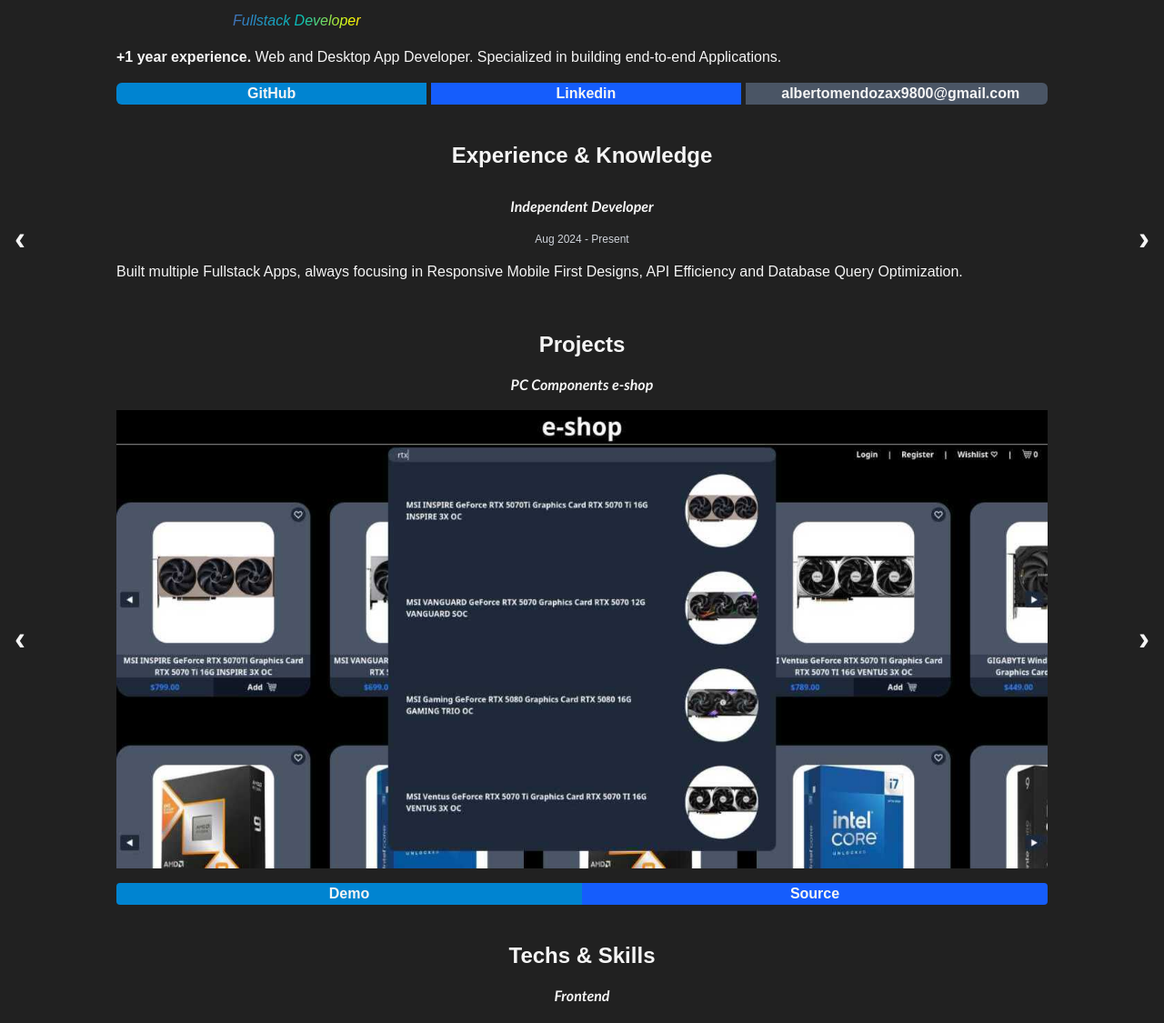
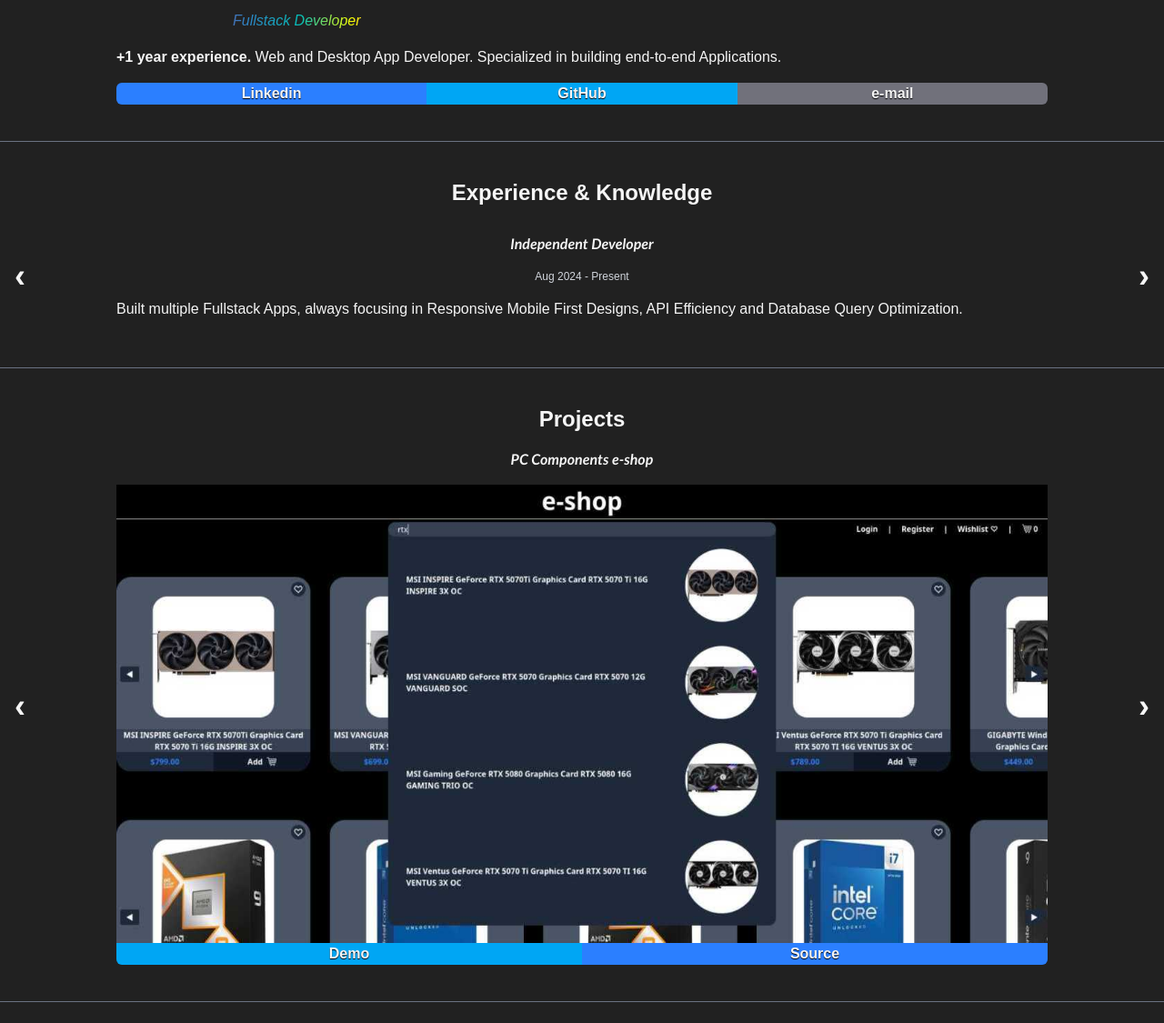
Before and after one commit to JesusMG24/personal-portfolio, an Astro site: page / in a window 1280 px wide. Shown: the part 85-1210 px from the top of the page at 91% size. Built offline with nearby package versions, Linux system fonts and the light colour scheme; Astro itself is replaced by a stand-in of ours.

Commit message:
portfolio

```diff
--- a/src/pages/index.astro
+++ b/src/pages/index.astro
@@ -13,7 +13,7 @@
 		<title>Jesus's Portfolio</title>
 	</head>
 	<body>
-		<section class="w-[80vw] flex flex-col gap-[2vh] items-center">
+		<header class="header-element-first">
 			<h1 class="flex flex-col items-start w-[60vw]">
 				<strong class="text-2xl">Hello! I'm Jesus</strong><br /><span
 					class="rainbow-text">Fullstack Developer</span
@@ -23,25 +23,12 @@
 				<strong>+1 year experience.</strong> Web and Desktop App Developer.
 				Specialized in building end-to-end Applications.
 			</p>
-			<nav
-				class="text-start w-[80vw] text-nowrap overflow-hidden rounded-md font-bold"
-			>
-				<a href="https://github.com/JesusMG24" target="_blank"
-					><button class="w-1/3 bg-sky-600 h-[3vh]">GitHub</button></a
-				>
-				<a
-					href="https://www.linkedin.com/in/jesus-mendoza-736a74282/"
-					target="_blank"
-					><button class="w-1/3 bg-blue-600 h-[3vh]">Linkedin</button
-					></a
-				>
-				<a href="mailto:albertomendozax9800@gmail.com"
-					><button class="w-1/3 bg-gray-600 h-[3vh]"
-						>albertomendozax9800@gmail.com</button
-					></a
-				>
+			<nav class="flex w-full px-[10vw] font-bold text-shadow-xs text-shadow-black">
+				<a class="flex justify-center w-1/3 bg-blue-500 rounded-l-md hover:bg-pink-500" href="https://www.linkedin.com/in/jesus-mendoza-736a74282/">Linkedin</a>
+				<a class="flex justify-center w-1/3 bg-sky-500 hover:bg-pink-500" href="https://github.com/JesusMG24">GitHub</a>
+				<a class="flex justify-center w-1/3 bg-zinc-500 rounded-r-md hover:bg-pink-500" href="mailto:albertomendozax9800@gmail.com">e-mail</a>
 			</nav>
-		</section>
+		</header>
 		<section class="section-element-first">
 			<h2 class="h2-element-first">
 				<strong>Experience & Knowledge</strong>
@@ -136,24 +123,8 @@
 						/>
 					</SimpleSlider>
 					<p class="p-element-third">
-						<button
-							class="bg-sky-600 w-[40vw] hover:bg-pink-700 rounded-l-sm"
-						>
-							<a
-								class="w-full flex justify-center"
-								href="https://effervescent-centaur-74136d.netlify.app/"
-								target="_blank">Demo</a
-							>
-						</button>
-						<button
-							class="bg-blue-600 w-[40vw] hover:bg-pink-700 rounded-r-sm"
-						>
-							<a
-								class="w-full flex justify-center"
-								href="https://github.com/JesusMG24/e-shop-exp"
-								target="_blank">Source</a
-							>
-						</button>
+						<a class="w-1/2 bg-sky-500 hover:bg-pink-500 rounded-bl-md" href="https://effervescent-centaur-74136d.netlify.app/" target="_blank">Demo</a>
+						<a class="w-1/2 bg-blue-500 hover:bg-pink-500 rounded-br-md" href="https://github.com/JesusMG24/e-shop-exp" target="_blank">Source</a>
 					</p>
 				</article>
 				<article class="article-element-first">
@@ -176,47 +147,20 @@
 						/>
 					</SimpleSlider>
 					<p class="p-element-third">
-						<button
-							class="bg-sky-600 w-[40vw] hover:bg-pink-700 rounded-l-sm"
-						>
-							<a
-								class="w-full flex justify-center"
-								href="https://famous-croquembouche-3d209d.netlify.app/"
-								target="_blank">Demo</a
-							>
-						</button>
-						<button
-							class="bg-blue-600 w-[40vw] hover:bg-pink-700 rounded-r-sm"
-						>
-							<a
-								class="w-full flex justify-center"
-								href="https://github.com/JesusMG24/achievement-tracker-exp"
-								target="_blank">Source</a
-							>
-						</button>
+						<a class="w-1/2 bg-sky-500 hover:bg-pink-500 rounded-bl-md" href="https://famous-croquembouche-3d209d.netlify.app/" target="_blank">Demo</a>
+						<a class="w-1/2 bg-blue-500 hover:bg-pink-500 rounded-br-md" href="https://github.com/JesusMG24/achievement-tracker-exp" target="_blank">Source</a>
 					</p>
 				</article>
 				<article class="article-element-first">
 					<h3 class="h3-element-second">Social Media Prototype</h3>
+					<SimpleSlider>
+						<img src="/images/Screenshot_20251010_194642.webp" class="object-cover px-[10vw] h-[18vh]">
+						<img src="/images/Screenshot_20251010_194731.webp" class="object-cover px-[10vw] h-[18vh]">
+						<img src="/images/Screenshot_20251010_194819.webp" class="object-cover px-[10vw] h-[18vh]">
+					</SimpleSlider>
 					<p class="p-element-third">
-						<button
-							class="bg-sky-600 w-[40vw] hover:bg-pink-700 rounded-l-sm"
-						>
-							<a
-								class="w-full flex justify-center"
-								href=""
-								target="_blank">Demo</a
-							>
-						</button>
-						<button
-							class="bg-blue-600 w-[40vw] hover:bg-pink-700 rounded-r-sm"
-						>
-							<a
-								class="w-full flex justify-center"
-								href="https://github.com/JesusMG24/social-media-exp"
-								target="_blank">Source</a
-							>
-						</button>
+						<a class="w-1/2 bg-sky-500 hover:bg-pink-500 rounded-bl-md" href="https://chipper-haupia-b9fc77.netlify.app/" target="_blank">Demo</a>
+						<a class="w-1/2 bg-blue-500 hover:bg-pink-500 rounded-br-md" href="https://github.com/JesusMG24/social-media-exp" target="_blank">Source</a>
 					</p>
 				</article>
 			</Carousel>
--- a/src/styles/global.css
+++ b/src/styles/global.css
@@ -8,9 +8,6 @@
     width: 100vw;
     align-items: center;
     text-align: center;
-    gap: 5vh;
-    margin-top: 5vh;
-    margin-bottom: 5vh;
     font-family: fantasy;
 }
 
@@ -28,6 +25,10 @@
 }
 
 @layer components {
+    .header-element-first {
+        @apply w-screen flex flex-col gap-[2vh] items-center border-b py-[5vh] border-gray-500;
+    }
+
     .li-element-first {
         @apply flex flex-col w-screen shrink-0 px-[10vw] list-none gap-[2vh];
     }
@@ -37,7 +38,7 @@
     }
 
     .section-element-first {
-        @apply flex flex-col gap-[2vh];
+        @apply flex flex-col gap-[2vh] py-[5vh] border-b border-gray-500;
     }
 
     .p-element-first {
@@ -49,7 +50,7 @@
     }
 
     .p-element-third {
-        @apply mt-[2vh] flex h-[3vh] justify-center font-bold;
+        @apply flex w-screen px-[10vw] font-bold text-shadow-xs text-shadow-black;
     }
 
     .article-element-first {
```
Also changed, not shown: public/images/Screenshot_20251010_194642.webp (added), public/images/Screenshot_20251010_194731.webp (added), public/images/Screenshot_20251010_194819.webp (added).
